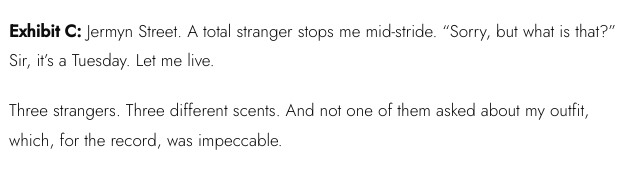
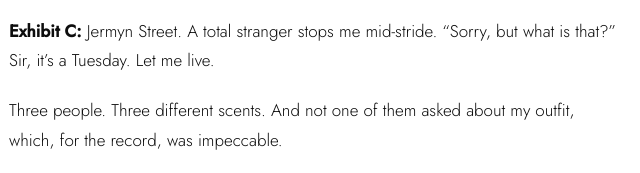
Before and after one commit to Unbearablybourgeois/unbearablybourgeois.github.io, a plain HTML site: page index.html in a window 1280 px wide. Shown: the part 832-1005 px from the top of the page, 311-951 px from the left. Drawn offline with nearby package versions, Linux system fonts and the light colour scheme; a web font is replaced by a local one.

Commit message:
Nose post: three people
Co-Authored-By: Claude Opus 5.5 <noreply@anthropic.com>
Claude-Session: https://claude.ai/code/session_01L8DByS96U7mYkfHpvtZQBx

```diff
--- a/index.html
+++ b/index.html
@@ -116,7 +116,7 @@ const POSTS = [
       "<strong>Exhibit A:</strong> the Brown&rsquo;s Hotel Christmas party. A woman leans in, mid caviar bump. <em>Mid bump</em>, darling. &ldquo;What <em>is</em> that?&rdquo; I nearly choked on a fish egg.",
       "<strong>Exhibit B:</strong> the gym reception. A friendly hug that went on a beat too long. We&rsquo;ll unpack that another time. Possibly with a lawyer present.",
       "<strong>Exhibit C:</strong> Jermyn Street. A total stranger stops me mid-stride. &ldquo;Sorry, but what is that?&rdquo; Sir, it&rsquo;s a Tuesday. Let me live.",
-      "Three strangers. Three different scents. And not one of them asked about my outfit, which, for the record, was impeccable.",
+      "Three people. Three different scents. And not one of them asked about my outfit, which, for the record, was impeccable.",
       "So fine. I&rsquo;ll tell you everything. Four bottles, one secret weapon, and the one that nobody, and I mean <em>nobody</em>, ever guesses.",
       "But this stays in the group chat.",
           "Clothes are what they see when you walk in. Scent is what they talk about when you&rsquo;ve left. And in winter, when every man in London is wrapped in the same dark wool, it&rsquo;s the only way to stand out without saying a word.",
```
